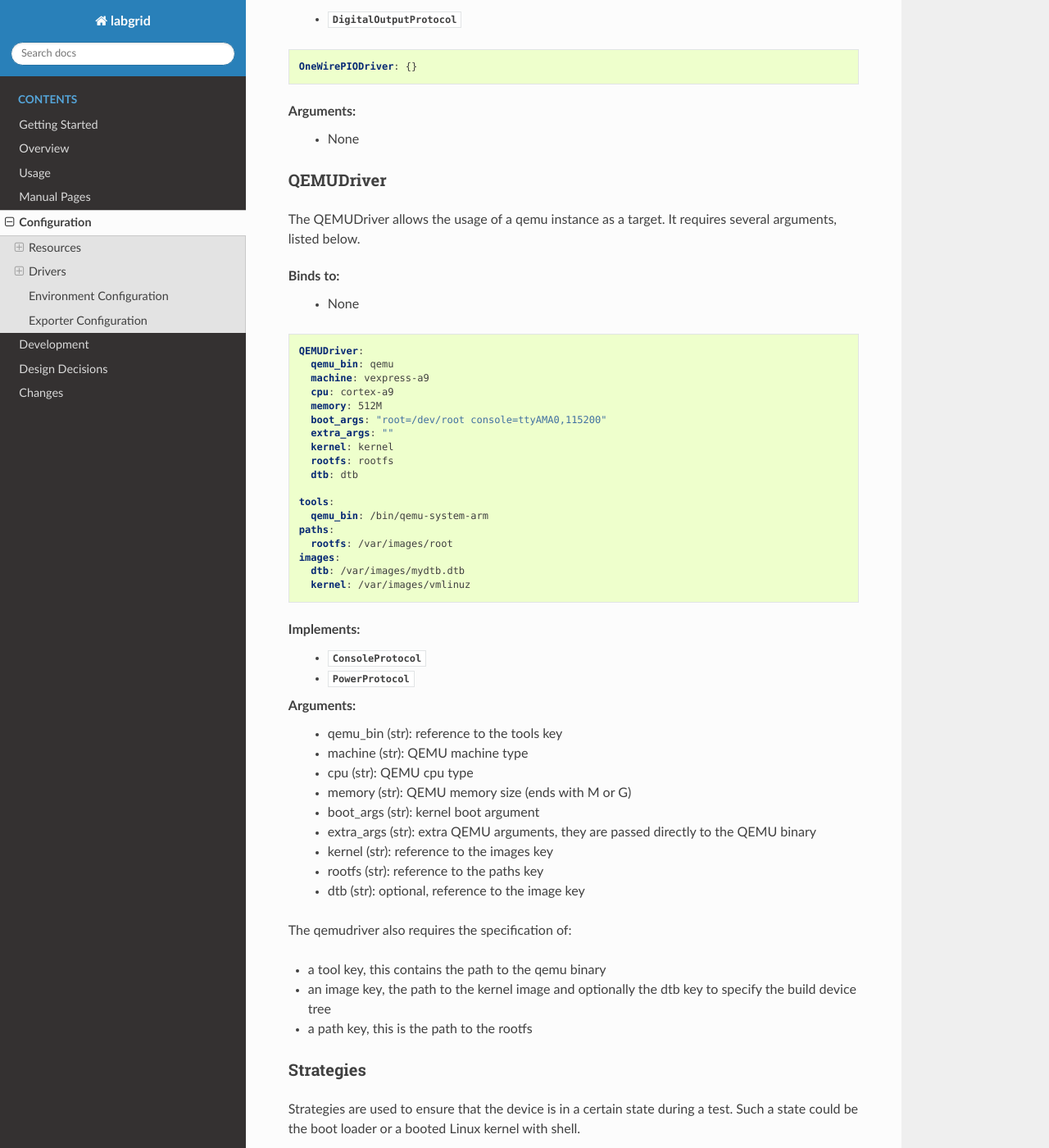
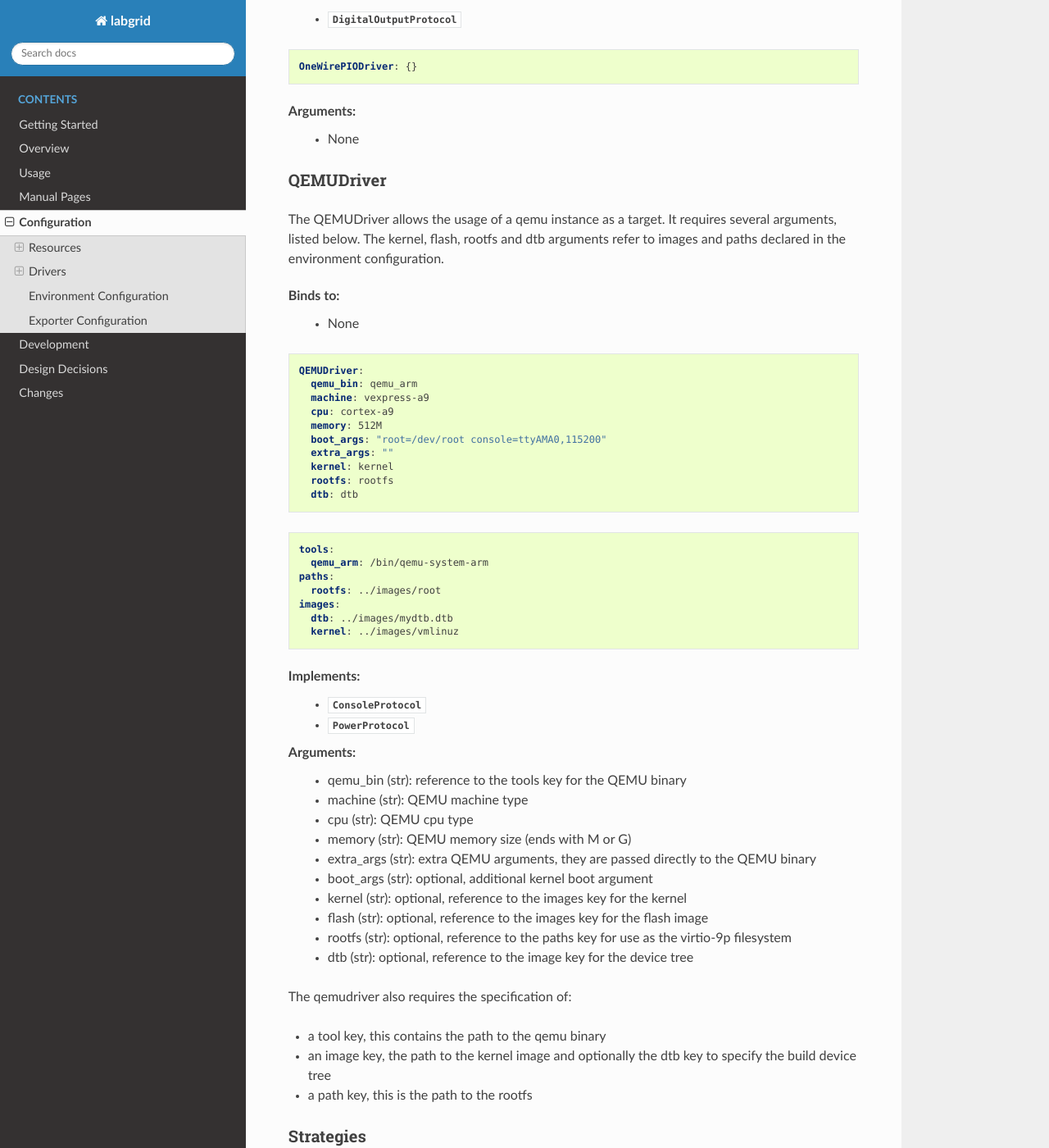
Before and after one commit to labgrid-project/labgrid, a Sphinx documentation site: the page built from doc/configuration.rst, in a window 1280 px wide and 1400 px high, scrolled down 15742 px. Shown: the whole window at 82% size. Built offline with Sphinx 7.4.7 and the Read the Docs theme 2.0.0, drawn with Linux system fonts in a browser that asks for light colours; pages that are not in the unit, such as notebooks, are missing from menus.

Commit message:
qemudriver: make kernel, rootfs and boot_args optional, add flash
In case we want to test only a bootloader we need to support use cases where we
don't need a kernel or rootfs. Also add support to load flash images into qemu
to support booting a bootloader.

Signed-off-by: Rouven Czerwinski <r.czerwinski@pengutronix.de>

```diff
--- a/doc/configuration.rst
+++ b/doc/configuration.rst
@@ -744,6 +744,8 @@
 ~~~~~~~~~~
 The QEMUDriver allows the usage of a qemu instance as a target. It requires
 several arguments, listed below.
+The kernel, flash, rootfs and dtb arguments refer to images and paths declared
+in the environment configuration.
 
 Binds to:
   - None
@@ -751,7 +753,7 @@
 .. code-block:: yaml
 
    QEMUDriver:
-     qemu_bin: qemu
+     qemu_bin: qemu_arm
      machine: vexpress-a9
      cpu: cortex-a9
      memory: 512M
@@ -761,13 +763,15 @@
      rootfs: rootfs
      dtb: dtb
 
+.. code-block:: yaml
+
    tools:
-     qemu_bin: /bin/qemu-system-arm
+     qemu_arm: /bin/qemu-system-arm
    paths:
-     rootfs: /var/images/root
+     rootfs: ../images/root
    images:
-     dtb: /var/images/mydtb.dtb
-     kernel: /var/images/vmlinuz
+     dtb: ../images/mydtb.dtb
+     kernel: ../images/vmlinuz
 
 
 Implements:
@@ -775,15 +779,16 @@
   - :any:`PowerProtocol`
 
 Arguments:
-  - qemu_bin (str): reference to the tools key
+  - qemu_bin (str): reference to the tools key for the QEMU binary
   - machine (str): QEMU machine type
   - cpu (str): QEMU cpu type
   - memory (str): QEMU memory size (ends with M or G)
-  - boot_args (str): kernel boot argument
   - extra_args (str): extra QEMU arguments, they are passed directly to the QEMU binary
-  - kernel (str): reference to the images key
-  - rootfs (str): reference to the paths key
-  - dtb (str): optional, reference to the image key
+  - boot_args (str): optional, additional kernel boot argument
+  - kernel (str): optional, reference to the images key for the kernel
+  - flash (str): optional, reference to the images key for the flash image
+  - rootfs (str): optional, reference to the paths key for use as the virtio-9p filesystem
+  - dtb (str): optional, reference to the image key for the device tree
 
 The qemudriver also requires the specification of:
 
```
Also changed, not shown: 1 other file.
